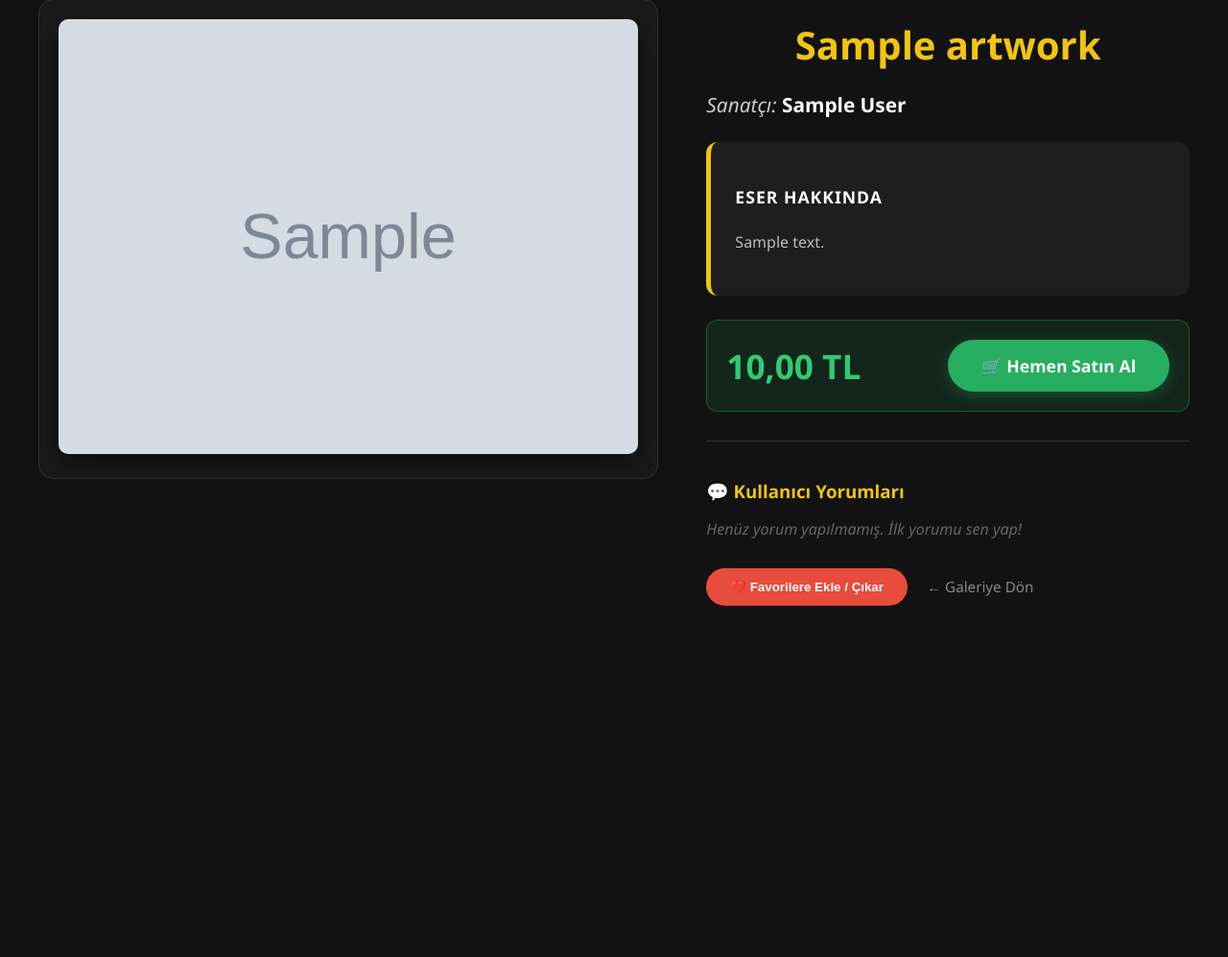
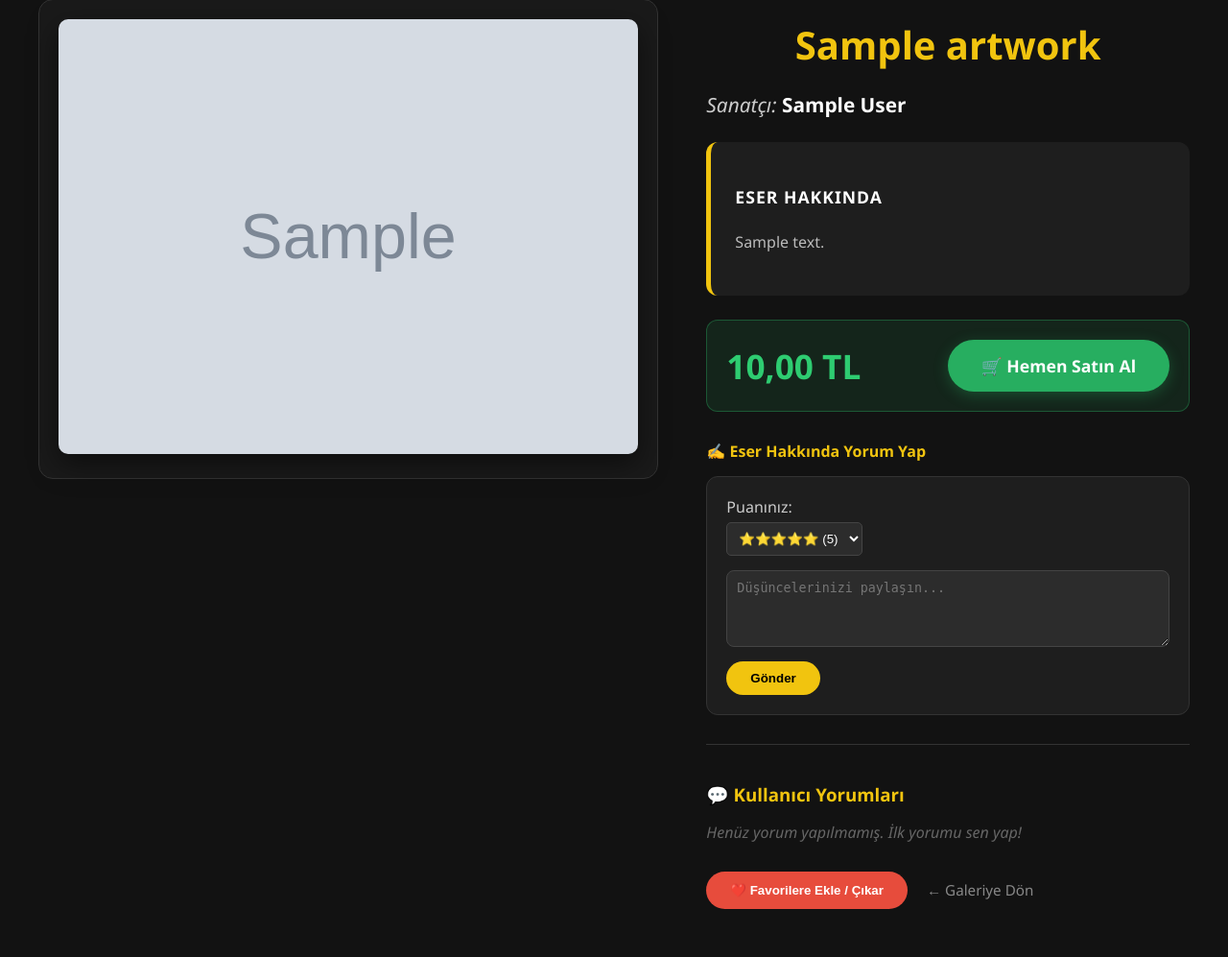
Before and after one commit to elifyarensakar/Online-Sanat-Galerisi-, a PHP site: page /detay.php?id=1 in a window 1280 px wide. Shown: the part 117-1114 px from the top of the page at 96% size. Before the commit the page ends 748 px from the top, so only its background shows below. Run offline with PHP 8.4, Linux system fonts and the light colour scheme; the visitor is signed in with stand-in values (Sample User, id 1); tables that the repository leaves empty or names only in its code hold one stand-in row (values such as "Sample post"); grey boxes marked "Sample" are stand-in pictures.

Commit message:
yorum ekleme kısmı düzenlendi

```diff
--- a/detay.php
+++ b/detay.php
@@ -9,15 +9,15 @@
 
 $id = mysqli_real_escape_string($baglan, $_GET['id']);
 
-// 1. Görüntülenme sayısını artır
-mysqli_query($baglan, "UPDATE artworks SET view_count = view_count + 1 WHERE id = $id");
+// 1. Görüntülenme sayısını artır (Ödev İstatistik Maddesi 16 için)
+mysqli_query($baglan, "UPDATE artworks SET view_count = view_count + 1 WHERE id = '$id'");
 
-// 2. Eser bilgilerini çek
+// 2. Eser ve Sanatçı Bilgilerini Çek (Gereksinim 1)
 $query = mysqli_query($baglan, "
     SELECT artworks.*, users.full_name as artist_name
     FROM artworks
     JOIN users ON artworks.artist_id = users.id
-    WHERE artworks.id = $id
+    WHERE artworks.id = '$id'
 ");
 $artwork = mysqli_fetch_assoc($query);
 
@@ -31,7 +31,7 @@
 <html lang="tr">
 <head>
     <meta charset="UTF-8">
-    <title><?php echo htmlspecialchars($artwork['title'] ?? 'Eser Detayı'); ?> - KTÜ Sanat Galerisi</title>
+    <title><?php echo htmlspecialchars($artwork['title'] ?? 'Eser Detayı'); ?> - KTÜ Galeri</title>
     <link rel="stylesheet" href="style.css">
 </head>
 <body class="dark-mode">
@@ -94,6 +94,31 @@
                     <?php endif; ?>
                 </div>
 
+                <div class="comment-form-container" style="margin-bottom: 30px;">
+                    <?php if(isset($_SESSION['user_id'])): ?>
+                        <h4 style="color: #f1c40f; margin-bottom: 15px;">✍️ Eser Hakkında Yorum Yap</h4>
+                        <form action="yorum_ekle.php" method="POST" style="background: #1e1e1e; padding: 20px; border-radius: 12px; border: 1px solid #333;">
+                            <input type="hidden" name="artwork_id" value="<?php echo $id; ?>">
+                            <div style="margin-bottom: 15px;">
+                                <label style="color: #ccc; display:block; margin-bottom:5px;">Puanınız:</label>
+                                <select name="rating" required style="padding: 8px; background: #2c2c2c; color: white; border: 1px solid #444; border-radius: 5px;">
+                                    <option value="5">⭐⭐⭐⭐⭐ (5)</option>
+                                    <option value="4">⭐⭐⭐⭐ (4)</option>
+                                    <option value="3">⭐⭐⭐ (3)</option>
+                                    <option value="2">⭐⭐ (2)</option>
+                                    <option value="1">⭐ (1)</option>
+                                </select>
+                            </div>
+                            <textarea name="comment_text" required placeholder="Düşüncelerinizi paylaşın..." style="width: 100%; height: 80px; background: #2c2c2c; color: white; border: 1px solid #444; border-radius: 8px; padding: 10px; margin-bottom: 10px; box-sizing: border-box;"></textarea>
+                            <button type="submit" style="background: #f1c40f; color: black; border: none; padding: 10px 25px; border-radius: 20px; font-weight: bold; cursor: pointer;">Gönder</button>
+                        </form>
+                    <?php else: ?>
+                        <div style="background: #1e1e1e; padding: 15px; border-radius: 10px; border: 1px solid #e74c3c; color: #e74c3c;">
+                            ⚠️ Yorum yapabilmek için <a href="login.php" style="color: #f1c40f; font-weight: bold;">giriş yapmalısınız</a>.
+                        </div>
+                    <?php endif; ?>
+                </div>
+
                 <div class="comments-section" style="margin-top: 30px; padding-top: 20px; border-top: 1px solid #333;">
                     <h3 style="color: #f1c40f; margin-bottom: 15px;">💬 Kullanıcı Yorumları</h3>
                     <?php
@@ -104,13 +129,12 @@
                         WHERE item_id = '$id' AND item_type = 'artwork'
                         ORDER BY created_at DESC
                     ");
-
                     if (mysqli_num_rows($sorgu_yorumlar) > 0):
                         while ($yorum = mysqli_fetch_assoc($sorgu_yorumlar)): ?>
                             <div style="background: #1a1a1a; padding: 15px; border-radius: 10px; margin-bottom: 10px; border: 1px solid #222;">
                                 <div style="display: flex; justify-content: space-between; align-items: center;">
                                     <strong style="color: #fff;"><?php echo htmlspecialchars($yorum['full_name']); ?></strong>
-                                    <span style="color: #f1c40f;"><?php echo str_repeat('★', $yorum['rating']); ?></span>
+                                    <span style="color: #f1c40f;"><?php echo str_repeat('★', (int)$yorum['rating']); ?></span>
                                 </div>
                                 <p style="color: #999; font-size: 0.9rem; margin-top: 8px;"><?php echo htmlspecialchars($yorum['comment_text']); ?></p>
                             </div>
```
Also changed, not shown: yorum_ekle.php (added, +25 -0 lines).
